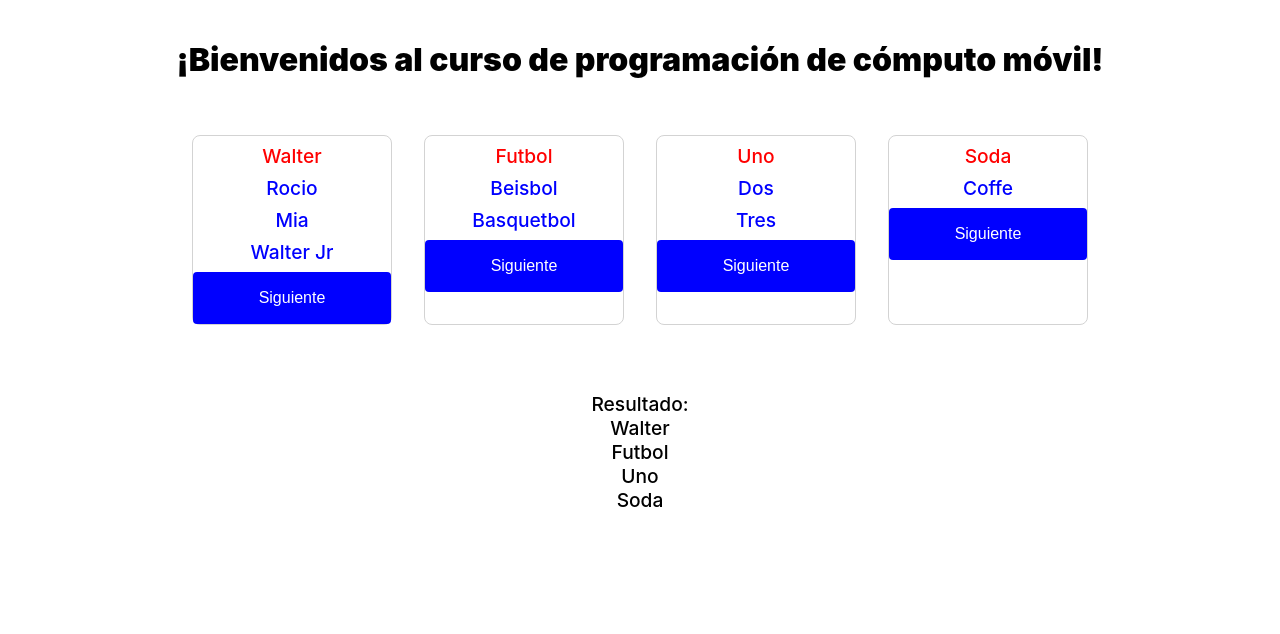
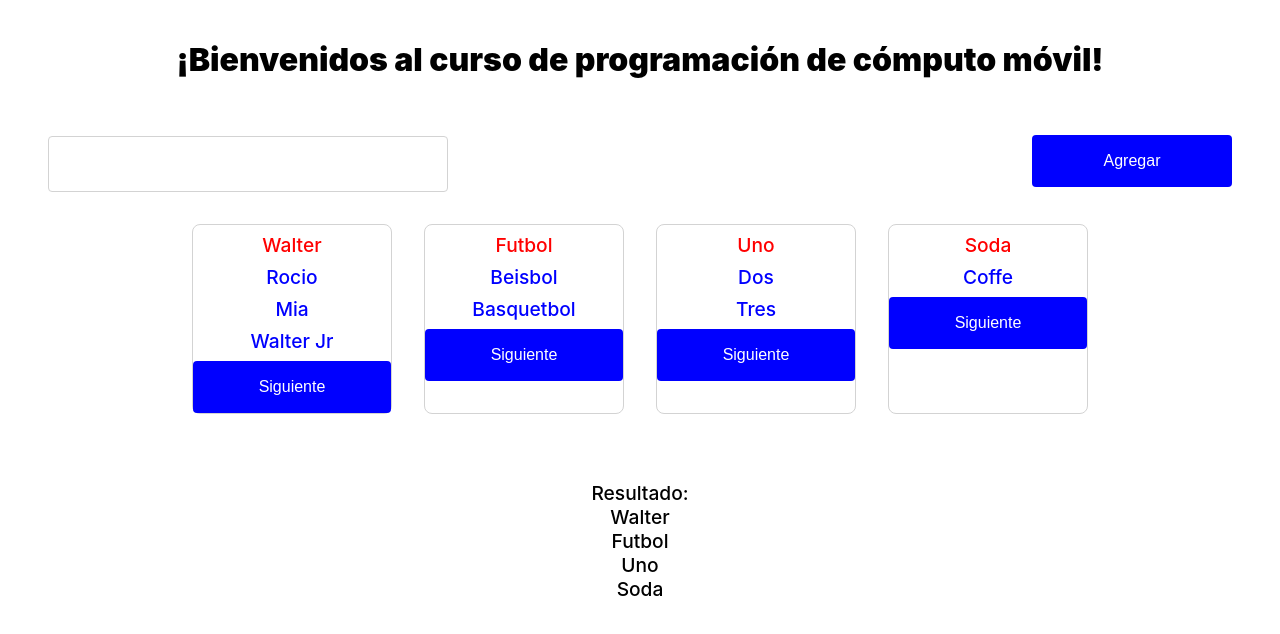
Before and after one commit to wgdomenzain/reactCourse.CM2019.myFirstApp, a React (Create React App) app: page / in a window 1280 px wide. Shown: the top 634 px of the page. Built offline with nearby package versions, Linux system fonts and the light colour scheme.

Commit message:
Add Button added (2/2)

```diff
--- a/src/App.js
+++ b/src/App.js
@@ -1,8 +1,8 @@
 import React from 'react';
 import styles from './App.module.scss';
-import List from './components/List/List';
+import Input from './components/Input/Input';
+import Board from './Board/Board';
 import Button from './components/Button/Button';
-import Board from './Board/Board';
 import produce from 'immer/dist/immer';
 
 class App extends React.PureComponent {
@@ -22,11 +22,11 @@ class App extends React.PureComponent {
 		drinks: {
 			items: [ 'Soda', 'Coffe' ],
 			index: 0
-		}
+		},
+		input: ''
 	};
 
 	onHandleButton = (object) => {
-		console.log('TCL: App -> onHandleButton -> object', object);
 		const nextState = produce(this.state, (draft) => {
 			if (draft[object].items.length > draft[object].index + 1) draft[object].index = draft[object].index + 1;
 			else draft[object].index = 0;
@@ -34,11 +34,34 @@ class App extends React.PureComponent {
 		this.setState(nextState);
 	};
 
+	onAddButtonClick = () => {
+		const { input } = this.state;
+		const nextState = produce(this.state, (draft) => {
+			draft.family.items = draft.family.items.concat(input);
+			console.log('TCL: App -> nextState -> draft.family.items', draft.family.items);
+		});
+		this.setState(nextState);
+	};
+
+	onInputChange = (event) => {
+		const value = event.target.value;
+		console.log('TCL: App -> onInputChange -> value', value);
+		const nextState = produce(this.state, (draft) => {
+			draft.input = value;
+		});
+		this.setState(nextState);
+	};
+
 	render() {
-		const { family, sports, numbers, drinks } = this.state;
+		const { family, sports, numbers, drinks, input } = this.state;
 		return (
 			<div>
 				<p className={styles.title}>¡Bienvenidos al curso de programación de cómputo móvil!</p>
+				<div className={styles.container_add}>
+					<Input value={input} onChange={this.onInputChange} />
+					<Button label={'Agregar'} onClick={this.onAddButtonClick} />
+				</div>
+
 				<div className={styles.container_boards}>
 					<Board items={family.items} index={family.index} label={'Siguiente'} onButtonClick={() => this.onHandleButton('family')} />
 					<Board items={sports.items} index={sports.index} label={'Siguiente'} onButtonClick={() => this.onHandleButton('sports')} />
--- a/src/App.module.scss
+++ b/src/App.module.scss
@@ -13,12 +13,20 @@
 	flex-wrap: wrap;
 	justify-content: center;
 }
+.container_add {
+	display: flex;
+	flex-direction: row;
+	flex-wrap: wrap;
+	justify-content: space-between;
+	padding: 16px 48px;
+}
 .result {
 	padding-top: 32px;
 	text-align: center;
 	font-weight: 500;
 	font-size: 1.2rem;
 }
+
 .button_green {
 	background: green !important;
 }
--- a/src/components/Button/Button.js
+++ b/src/components/Button/Button.js
@@ -9,7 +9,6 @@ export default class Button extends React.Component {
 	};
 	render() {
 		const { onClick, label, className } = this.props;
-		console.log('TCL: Button -> render -> className', className);
 		return (
 			<div className={styles.main}>
 				<button onClick={onClick} className={styles.button + ' ' + className}>
--- /dev/null
+++ b/src/components/Input/Input.js
@@ -0,0 +1,13 @@
+import * as React from 'react';
+import styles from './Input.module.scss';
+
+export default class Button extends React.Component {
+	render() {
+		const { input, onChange } = this.props;
+		return (
+			<div className={styles.main}>
+				<input className={styles.default} value={input} onChange={onChange} />
+			</div>
+		);
+	}
+}
--- /dev/null
+++ b/src/components/Input/Input.module.scss
@@ -0,0 +1,22 @@
+* {
+	box-sizing: border-box;
+}
+
+.main {
+}
+.default {
+	border: 1px solid lightgray;
+	font-size: .9rem;
+	font-weight: 500;
+	line-height: normal;
+	width: 400px;
+	height: 56px;
+	padding: 13px 15px;
+	margin: 1px 0 0 0;
+	border-radius: 4px;
+	line-height: 24px;
+	outline: none;
+	color: darkslategray;
+	background: white;
+	text-align: center;
+}
```
